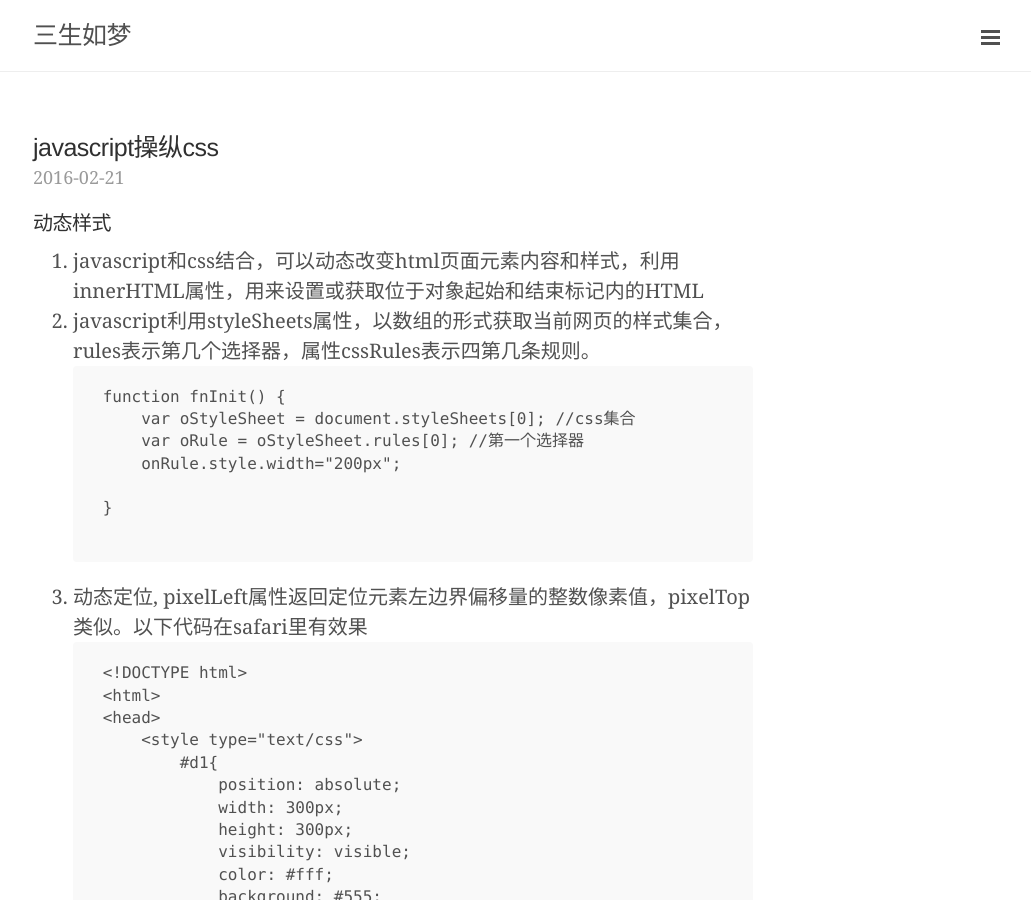
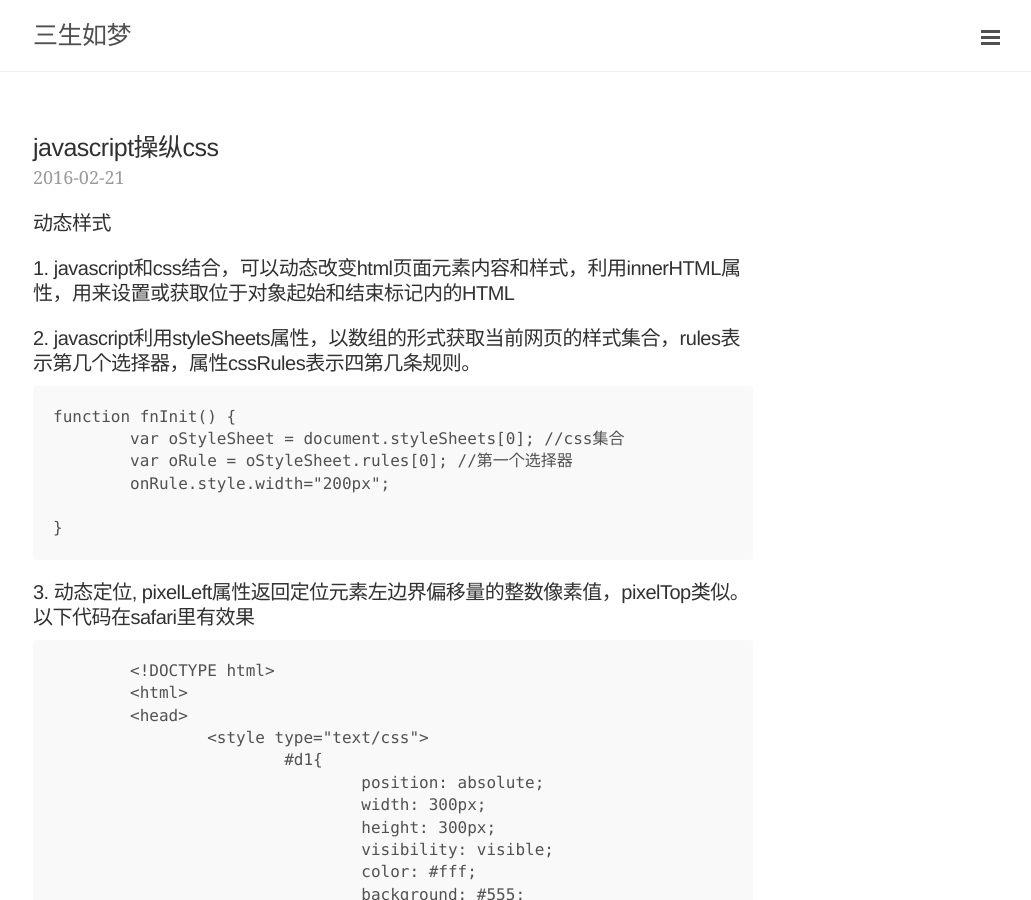
Before and after one commit to gaoyan10/gaoyan10.github.io, a Jekyll site: the page built from _posts/2016-02-21-javascript控制css.md, in a window 1280 px wide and 900 px high. Shown: the whole window, without its empty margins (247-1278 px from the left). Built offline with Jekyll 4.4.1, drawn with Linux system fonts in a browser that asks for light colours; some web fonts are replaced; comment, search, counter and statistics services are not loaded.

Commit message:
fix syntax

````diff
--- a/_posts/2016-02-21-javascript控制css.md
+++ b/_posts/2016-02-21-javascript控制css.md
@@ -5,22 +5,21 @@ categories: [语言学习]
 tags: [html, css]
 ---
 #### 动态样式
-1. javascript和css结合，可以动态改变html页面元素内容和样式，利用innerHTML属性，用来设置或获取位于对象起始和结束标记内的HTML
-2. javascript利用styleSheets属性，以数组的形式获取当前网页的样式集合，rules表示第几个选择器，属性cssRules表示四第几条规则。
+##### 1. javascript和css结合，可以动态改变html页面元素内容和样式，利用innerHTML属性，用来设置或获取位于对象起始和结束标记内的HTML
+##### 2. javascript利用styleSheets属性，以数组的形式获取当前网页的样式集合，rules表示第几个选择器，属性cssRules表示四第几条规则。
 
-	```
-	function fnInit() {
-		var oStyleSheet = document.styleSheets[0]; //css集合
-		var oRule = oStyleSheet.rules[0]; //第一个选择器
-		onRule.style.width="200px";
+```
+function fnInit() {
+	var oStyleSheet = document.styleSheets[0]; //css集合
+	var oRule = oStyleSheet.rules[0]; //第一个选择器
+	onRule.style.width="200px";
 
-	}
+}
+```
 
-	```
+##### 3. 动态定位, pixelLeft属性返回定位元素左边界偏移量的整数像素值，pixelTop类似。以下代码在safari里有效果
 
-3. 动态定位, pixelLeft属性返回定位元素左边界偏移量的整数像素值，pixelTop类似。以下代码在safari里有效果
-
-	```
+```
 	<!DOCTYPE html>
 	<html>
 	<head>
@@ -92,14 +91,14 @@ tags: [html, css]
 	</body>
 	</html>
 
-	```
+```
 
-4. 显示与隐藏
+##### 4. 显示与隐藏
 
-	```
+```
 	target = document.getElementById(targetId);
 	target.style.display = "none";
 	target.style.display = "none";
 	target.style.display = "block";
 
-	```
+```
````
